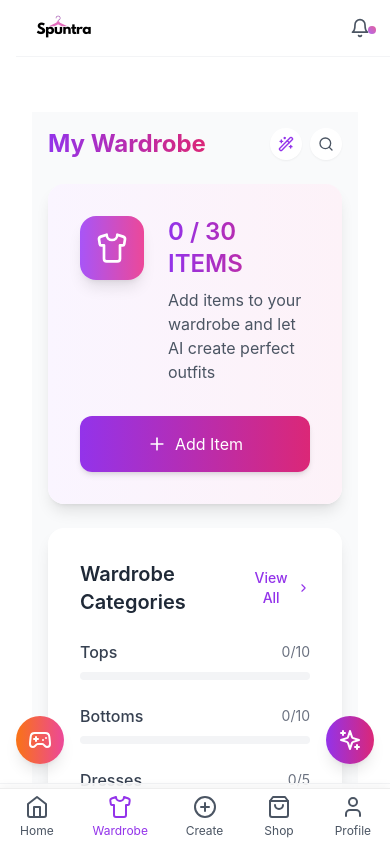
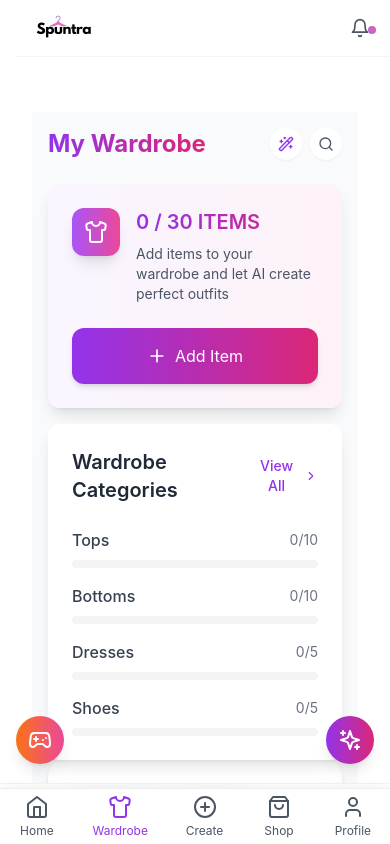
Before and after one commit to dejy100/spuntrademo-v1, a React (Vite) app: page /wardrobe in a window 390 px wide. Built offline with nearby package versions, Linux system fonts and the light colour scheme.

Commit message:
fix: convert all wardrobe components to mobile-first
- WardrobeStats: Add mobile-first grid and spacing
- OutfitCategories: Adjust spacing and sizes for mobile
- OutfitCategoryCard: Make card size and elements mobile-friendly
- Update all text sizes, padding, and margins to be mobile-first

```diff
--- a/src/components/wardrobe/OutfitCategories.tsx
+++ b/src/components/wardrobe/OutfitCategories.tsx
@@ -16,21 +16,21 @@ export default function OutfitCategories() {
 
   return (
     <div>
-      <div className="flex items-center justify-between mb-6">
-        <h2 className="text-2xl font-semibold">My Wardrobe Outfits</h2>
+      <div className="flex items-center justify-between mb-4 md:mb-6">
+        <h2 className="text-xl md:text-2xl font-semibold">My Wardrobe Outfits</h2>
         <motion.button
           whileHover={{ scale: 1.05 }}
           whileTap={{ scale: 0.95 }}
           onClick={() => setShowCalendar(!showCalendar)}
-          className="flex items-center gap-2 px-4 py-2 bg-white rounded-lg shadow-sm hover:shadow-md transition-all"
+          className="flex items-center gap-1.5 md:gap-2 px-3 py-1.5 md:px-4 md:py-2 bg-white rounded-lg shadow-sm hover:shadow-md transition-all"
         >
-          <Calendar className="w-5 h-5 text-purple-600" />
-          <span className="text-sm font-medium">Outfit Calendar</span>
+          <Calendar className="w-4 h-4 md:w-5 md:h-5 text-purple-600" />
+          <span className="text-xs md:text-sm font-medium">Outfit Calendar</span>
         </motion.button>
       </div>
 
-      <div className="-mx-6">
-        <div className="flex gap-6 overflow-x-auto no-scrollbar py-2 px-6">
+      <div className="-mx-4 md:-mx-6">
+        <div className="flex gap-4 md:gap-6 overflow-x-auto no-scrollbar py-2 px-4 md:px-6">
           {outfitCategories.map((category) => (
             <OutfitCategoryCard
               key={category.id}
--- a/src/components/wardrobe/WardrobeStats.tsx
+++ b/src/components/wardrobe/WardrobeStats.tsx
@@ -21,22 +21,22 @@ export default function WardrobeStats() {
   ];
 
   return (
-    <div className="grid grid-cols-1 lg:grid-cols-3 gap-6">
+    <div className="grid grid-cols-1 gap-4 md:gap-6">
       {/* Add Item Card */}
       <motion.div
         initial={{ opacity: 0, y: 20 }}
         animate={{ opacity: 1, y: 0 }}
-        className="lg:col-span-1 bg-gradient-to-r from-purple-50 to-pink-50 rounded-2xl p-8 shadow-lg"
+        className="bg-gradient-to-r from-purple-50 to-pink-50 rounded-xl md:rounded-2xl p-6 md:p-8 shadow-lg"
       >
-        <div className="flex items-start gap-6 mb-8">
-          <div className="w-16 h-16 rounded-2xl bg-gradient-to-r from-purple-500 to-pink-500 flex items-center justify-center shadow-lg flex-shrink-0">
-            <Shirt className="w-8 h-8 text-white" />
+        <div className="flex items-start gap-4 md:gap-6 mb-6 md:mb-8">
+          <div className="w-12 h-12 md:w-16 md:h-16 rounded-xl md:rounded-2xl bg-gradient-to-r from-purple-500 to-pink-500 flex items-center justify-center shadow-lg flex-shrink-0">
+            <Shirt className="w-6 h-6 md:w-8 md:h-8 text-white" />
           </div>
           <div>
-            <h2 className="text-2xl font-semibold bg-gradient-to-r from-purple-600 to-pink-600 bg-clip-text text-transparent mb-2">
+            <h2 className="text-xl md:text-2xl font-semibold bg-gradient-to-r from-purple-600 to-pink-600 bg-clip-text text-transparent mb-2">
               0 / 30 ITEMS
             </h2>
-            <p className="text-gray-600">
+            <p className="text-sm md:text-base text-gray-600">
               Add items to your wardrobe and let AI create perfect outfits
             </p>
           </div>
@@ -46,7 +46,7 @@ export default function WardrobeStats() {
           whileHover={{ scale: 1.02 }}
           whileTap={{ scale: 0.98 }}
           onClick={() => navigate('/add-item')}
-          className="w-full bg-gradient-to-r from-purple-600 to-pink-600 text-white rounded-xl py-4 flex items-center justify-center gap-2 shadow-md hover:shadow-lg transition-shadow"
+          className="w-full bg-gradient-to-r from-purple-600 to-pink-600 text-white rounded-xl md:rounded-2xl py-4 md:py-6 flex items-center justify-center gap-2 shadow-md hover:shadow-lg transition-shadow"
         >
           <Plus className="w-5 h-5" />
           Add Item
@@ -58,22 +58,22 @@ export default function WardrobeStats() {
         initial={{ opacity: 0, y: 20 }}
         animate={{ opacity: 1, y: 0 }}
         transition={{ delay: 0.1 }}
-        className="lg:col-span-2 bg-white rounded-2xl p-8 shadow-lg"
+        className="bg-white rounded-xl md:rounded-2xl p-6 md:p-8 shadow-lg"
       >
         <div className="flex items-center justify-between mb-6">
-          <h3 className="text-xl font-semibold text-gray-800">Wardrobe Categories</h3>
-          <button className="text-purple-600 hover:text-purple-700 flex items-center gap-1 text-sm font-medium">
+          <h3 className="text-xl md:text-2xl font-semibold text-gray-800">Wardrobe Categories</h3>
+          <button className="text-purple-600 hover:text-purple-700 flex items-center gap-1 text-sm md:text-base font-medium">
             View All
             <ChevronRight className="w-4 h-4" />
           </button>
         </div>
 
-        <div className="grid grid-cols-1 md:grid-cols-2 gap-6">
+        <div className="grid grid-cols-1 md:grid-cols-2 gap-4 md:gap-6">
           {categories.map((category, index) => (
             <div key={category.name} className="space-y-2">
               <div className="flex items-center justify-between">
                 <span className="font-medium text-gray-700">{category.name}</span>
-                <span className="text-sm text-gray-500">
+                <span className="text-sm md:text-base text-gray-500">
                   {category.current}/{category.total}
                 </span>
               </div>
--- a/src/components/wardrobe/outfit/OutfitCategoryCard.tsx
+++ b/src/components/wardrobe/outfit/OutfitCategoryCard.tsx
@@ -26,16 +26,16 @@ export default function OutfitCategoryCard({
     <motion.div
       whileHover={{ scale: 1.02 }}
       onClick={onClick}
-      className={`bg-white rounded-xl p-4 shadow-md hover:shadow-lg transition-all cursor-pointer w-[120px] h-[140px] flex-shrink-0 flex flex-col items-center justify-between ${
+      className={`bg-white rounded-lg md:rounded-xl p-3 md:p-4 shadow-md hover:shadow-lg transition-all cursor-pointer w-[100px] md:w-[120px] h-[120px] md:h-[140px] flex-shrink-0 flex flex-col items-center justify-between ${
         isSelected ? 'ring-2 ring-purple-500' : ''
       }`}
     >
-      <div className={`w-12 h-12 rounded-lg ${color} flex items-center justify-center`}>
-        <Icon className={`w-6 h-6 ${iconColor}`} />
+      <div className={`w-10 h-10 md:w-12 md:h-12 rounded-lg ${color} flex items-center justify-center`}>
+        <Icon className={`w-5 h-5 md:w-6 md:h-6 ${iconColor}`} />
       </div>
       <div className="flex flex-col items-center w-full">
-        <h3 className="font-medium text-sm mb-0.5 text-center w-full line-clamp-1">{name}</h3>
-        <p className="text-xs text-gray-500 text-center w-full">
+        <h3 className="font-medium text-xs md:text-sm mb-0.5 text-center w-full line-clamp-1">{name}</h3>
+        <p className="text-[10px] md:text-xs text-gray-500 text-center w-full">
           {outfitCount} outfits
         </p>
       </div>
```
